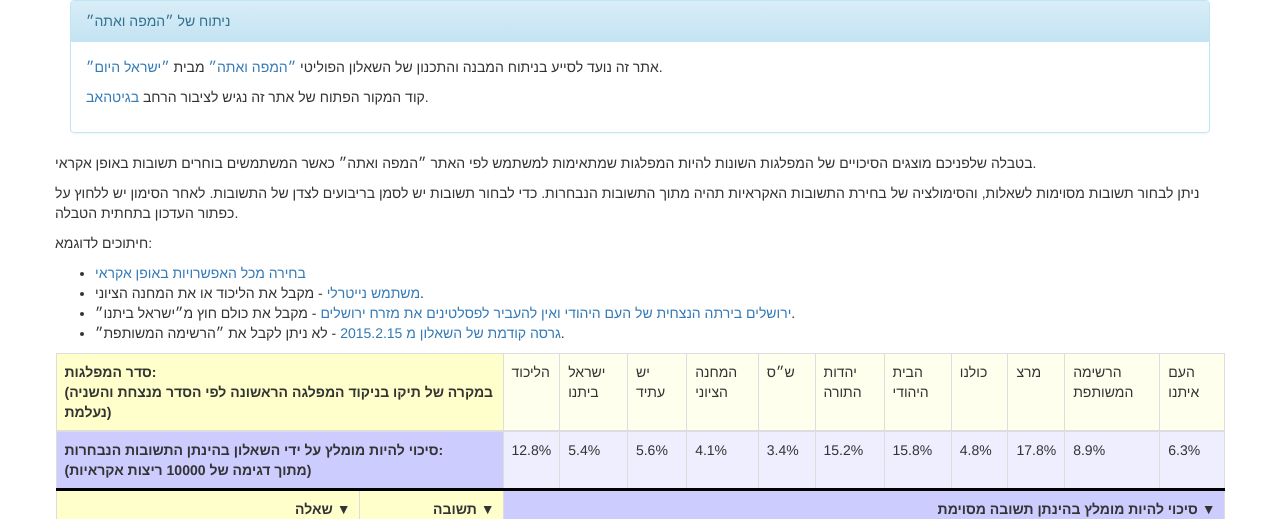
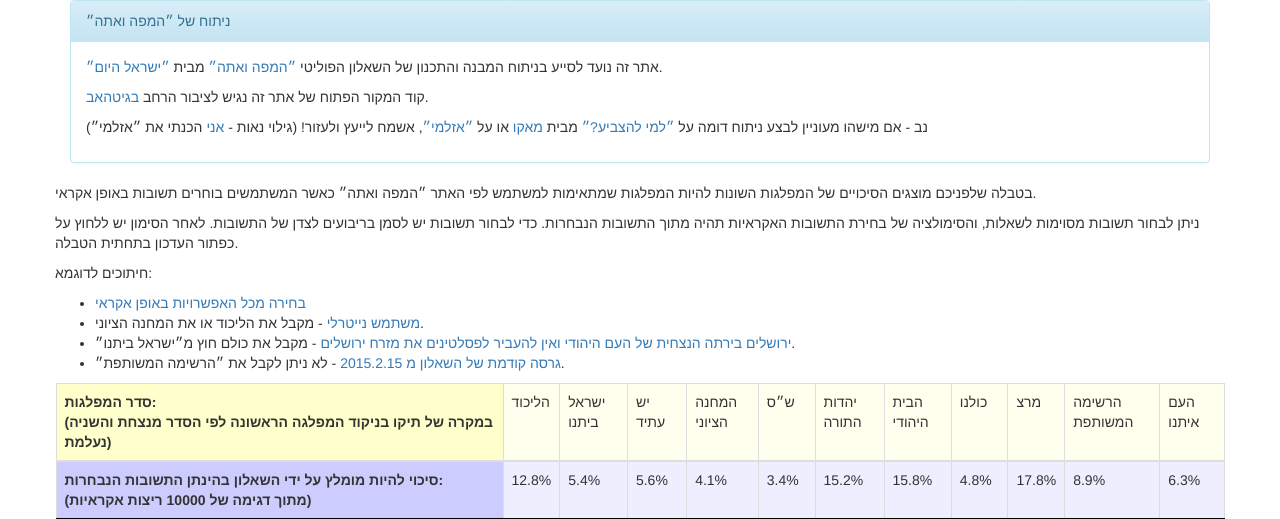
Before and after one commit to yairchu/hayom_map_re, a Django app: page / in a window 1280 px wide. Shown: the top 519 px of the page. Run offline with Django 3.2, Linux system fonts and the light colour scheme; data comes from the database, SQL or seed files in the repository; some libraries are stand-ins or nearby versions.

Commit message:
add ps paragraph

```diff
--- a/hayom/templates/hayom/base.html
+++ b/hayom/templates/hayom/base.html
@@ -39,6 +39,20 @@
           {% trans "קוד המקור הפתוח של אתר זה נגיש לציבור הרחב" %}
           <a target="_blank" href="https://github.com/yairchu/hayom_map_re">{% trans "בגיטהאב" %}</a>.
         </p>
+        <p>
+          {% trans "נב - אם מישהו מעוניין לבצע ניתוח דומה על" %}
+          <a target="_blank" href="https://www.mako.co.il/news-israel-elections/elections-2015-vote">
+            {% trans "״למי להצביע?״" %}
+          </a>
+          {% trans "מבית" %}
+          <a target="_blank" href="https://www.mako.co.il/">{% trans "מאקו" %}</a>
+          {% trans "או על" %}
+          <a target="_blank" href="http://www.azlemi.org.il/">{% trans "״אזלמי״" %}</a>,
+          {% trans "אשמח לייעץ ולעזור" %}!
+          ({% trans "גילוי נאות" %} -
+          <a target="_blank" href="https://www.facebook.com/yairchu">{% trans "אני" %}</a>
+          {% trans "הכנתי את ״אזלמי״" %})
+        </p>
       </div>
     </div>
   </div>
```
